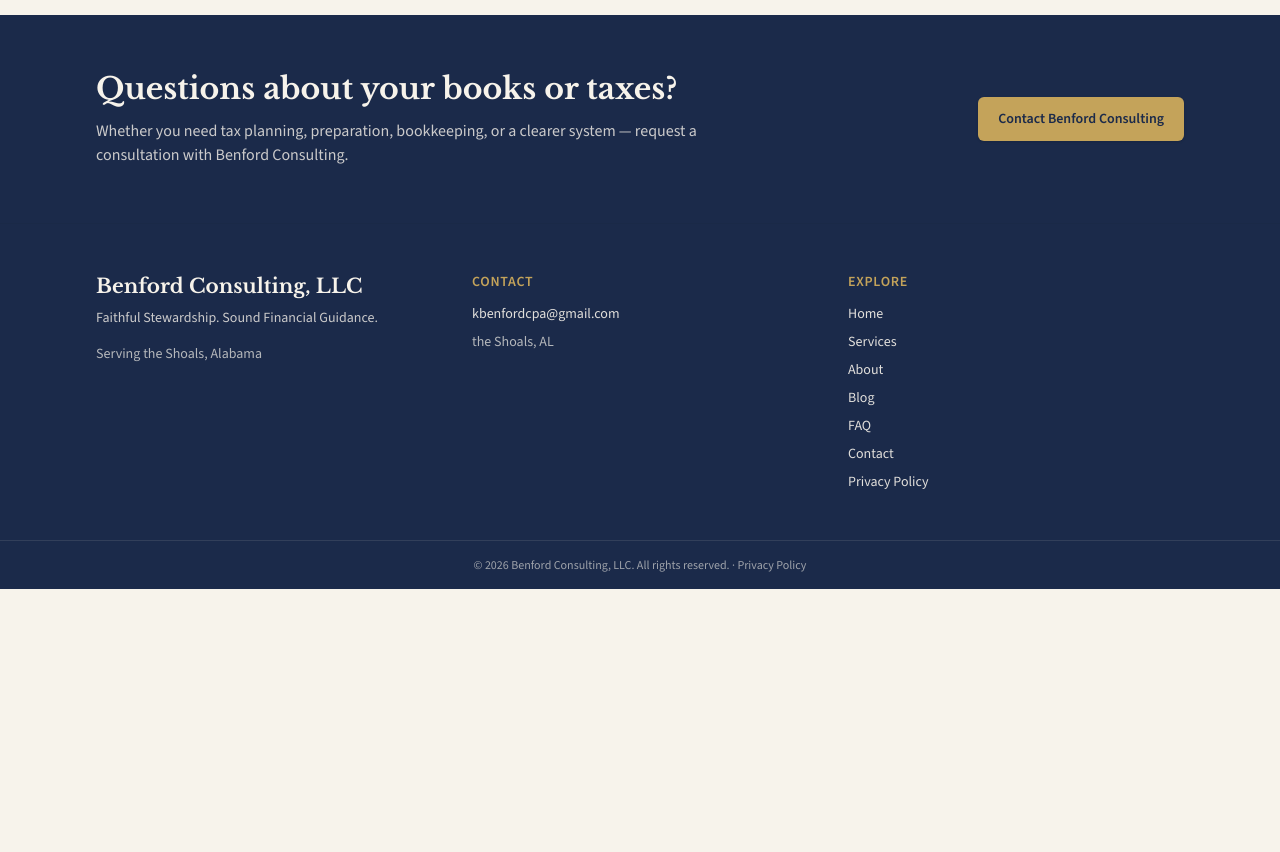
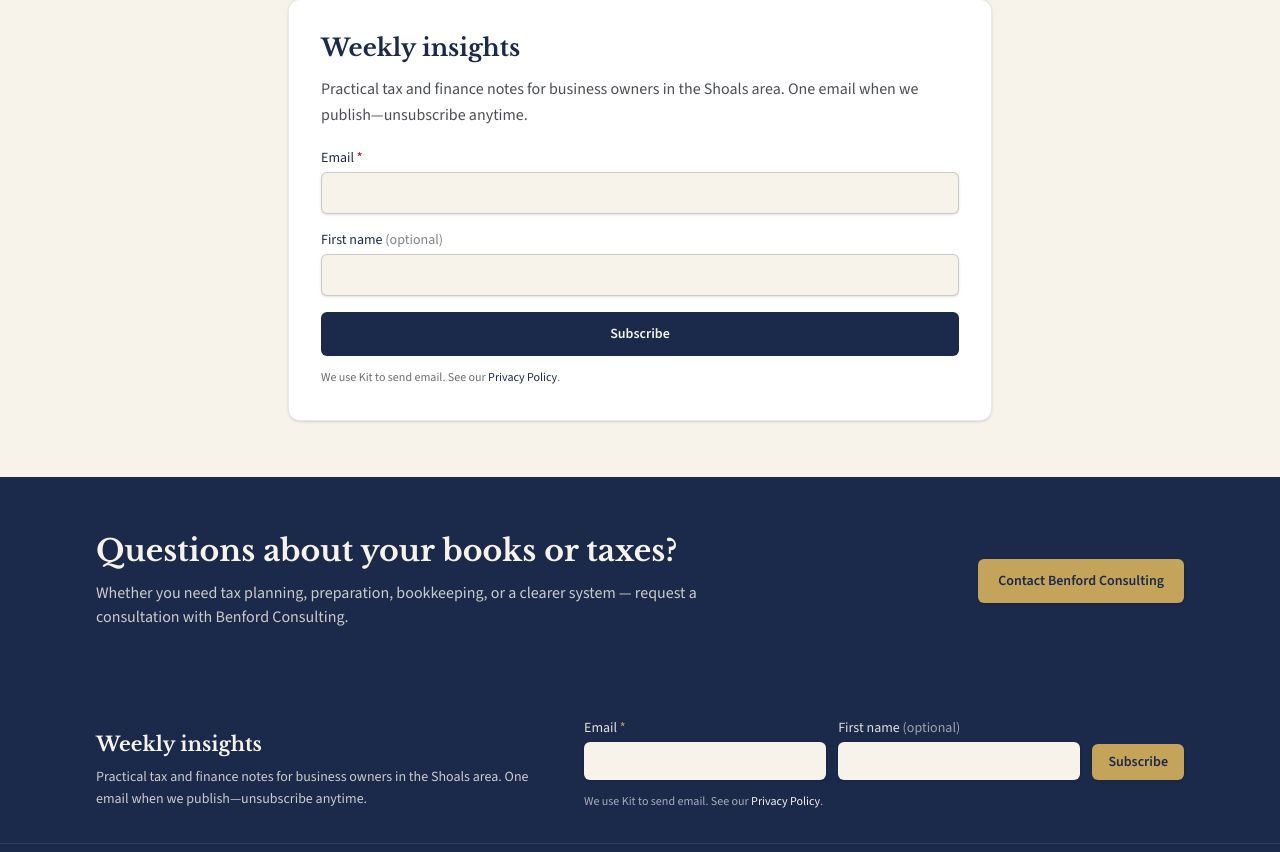
Before and after one commit to kbenfordcpa/benfordcpa, a Next.js app: page /blog in a window 1280 px wide. Shown: the part 668-1520 px from the top of the page. Before the commit the page ends 1257 px from the top, so only its background shows below. Built offline with nearby package versions, Linux system fonts and the light colour scheme; no server answers.

Commit message:
Add a Kit newsletter signup to the footer and blog.
Share one styled form that posts email_address and optional fields[first_name] to the Kit form, and note the mailing list in the privacy policy.

Co-authored-by: kbenfordcpa <kbenfordcpa@users.noreply.github.com>

```diff
--- a/src/app/blog/page.tsx
+++ b/src/app/blog/page.tsx
@@ -2,6 +2,7 @@ import type { Metadata } from "next";
 import Link from "next/link";
 import { CtaBanner } from "@/components/CtaBanner";
 import { JsonLd } from "@/components/JsonLd";
+import { NewsletterSignup } from "@/components/NewsletterSignup";
 import { getAllPosts } from "@/lib/blog";
 import { breadcrumbJsonLd } from "@/lib/schema";
 import { siteConfig } from "@/lib/site";
@@ -119,6 +120,8 @@ export default function BlogIndexPage() {
             ))}
           </ul>
         )}
+
+        <NewsletterSignup className="mt-10" />
       </div>
 
       <CtaBanner
--- a/src/app/globals.css
+++ b/src/app/globals.css
@@ -133,3 +133,23 @@ textarea:focus-visible {
   font-style: italic;
   color: color-mix(in srgb, var(--navy) 90%, transparent);
 }
+
+/* Kit replaces the fields node with this alert after a successful subscribe. */
+.newsletter-signup .formkit-alert-success {
+  border-radius: 0.375rem;
+  padding: 0.75rem 1rem;
+  font-size: 0.875rem;
+  line-height: 1.5;
+}
+
+.newsletter-signup[data-variant="footer"] .formkit-alert-success {
+  border: 1px solid color-mix(in srgb, var(--gold) 50%, transparent);
+  background: color-mix(in srgb, var(--cream) 12%, transparent);
+  color: var(--cream);
+}
+
+.newsletter-signup[data-variant="panel"] .formkit-alert-success {
+  border: 1px solid color-mix(in srgb, var(--gold) 45%, transparent);
+  background: color-mix(in srgb, var(--gold) 18%, white);
+  color: var(--navy);
+}
--- a/src/app/privacy/page.tsx
+++ b/src/app/privacy/page.tsx
@@ -6,7 +6,7 @@ import { siteConfig } from "@/lib/site";
 export const metadata: Metadata = {
   title: "Privacy Policy | Benford Consulting, LLC",
   description:
-    "How Benford Consulting, LLC collects and uses information on www.benfordcpa.com — contact forms, Google Analytics, Microsoft Clarity, cookies, and your choices.",
+    "How Benford Consulting, LLC collects and uses information on www.benfordcpa.com — contact forms, the mailing list, Google Analytics, Microsoft Clarity, cookies, and your choices.",
   alternates: { canonical: "/privacy" },
   openGraph: {
     title: "Privacy Policy | Benford Consulting, LLC",
@@ -38,7 +38,7 @@ export default function PrivacyPage() {
             Privacy Policy
           </h1>
           <p className="mt-4 max-w-2xl text-cream/85">
-            {siteConfig.name} — last updated September 22, 2026
+            {siteConfig.name} — last updated September 27, 2026
           </p>
         </div>
       </section>
@@ -66,6 +66,11 @@ export default function PrivacyPage() {
             name, email address, and message. We use that information only to
             respond to your inquiry and to provide CPA and related services you
             request. We do not sell your personal information.
+          </p>
+          <p className="mt-4 leading-relaxed text-charcoal/85">
+            If you join the mailing list, we send the email address and optional
+            first name you submit to Kit so we can email occasional notes. You
+            can unsubscribe at any time.
           </p>
         </section>
 
--- a/src/components/Footer.tsx
+++ b/src/components/Footer.tsx
@@ -1,4 +1,5 @@
 import Link from "next/link";
+import { NewsletterSignup } from "@/components/NewsletterSignup";
 import { siteConfig } from "@/lib/site";
 
 export function Footer() {
@@ -6,6 +7,11 @@ export function Footer() {
 
   return (
     <footer className="mt-auto border-t border-navy-800/10 bg-navy text-cream">
+      <div className="border-b border-cream/10">
+        <div className="mx-auto max-w-6xl px-4 py-8 sm:px-6 lg:px-8">
+          <NewsletterSignup variant="footer" />
+        </div>
+      </div>
       <div className="mx-auto grid max-w-6xl gap-10 px-4 py-12 sm:px-6 md:grid-cols-3 lg:px-8">
         <div>
           <p className="font-serif text-xl font-semibold">{siteConfig.name}</p>
--- /dev/null
+++ b/src/components/NewsletterSignup.tsx
@@ -0,0 +1,241 @@
+"use client";
+
+import Link from "next/link";
+import Script from "next/script";
+import { useEffect, useId, useRef } from "react";
+
+const KIT_FORM_ID = "9968410";
+const KIT_UID = "34c5e2894b";
+const KIT_ACTION = "https://app.kit.com/forms/9968410/subscriptions";
+const KIT_SCRIPT_SRC = "https://f.convertkit.com/ckjs/ck.5.js";
+
+/** Kit’s configured double opt-in confirmation. */
+const KIT_OPTIONS = JSON.stringify({
+  settings: {
+    after_subscribe: {
+      action: "message",
+      success_message:
+        "Success! Now check your email to confirm your subscription.",
+      redirect_url: "",
+    },
+    recaptcha: { enabled: false },
+    return_visitor: { action: "show", custom_content: "" },
+  },
+  version: "5",
+});
+
+type KitTrackedForm = { element: HTMLFormElement };
+
+type NewsletterSignupProps = {
+  variant?: "footer" | "panel";
+  className?: string;
+};
+
+function trackedForms(): KitTrackedForm[] | undefined {
+  return (window as Window & { __sv_forms?: KitTrackedForm[] }).__sv_forms;
+}
+
+function isTracked(form: HTMLFormElement): boolean {
+  return trackedForms()?.some((entry) => entry.element === form) ?? false;
+}
+
+/**
+ * ck.js binds [data-sv-form] once. Re-running it picks up forms that mount
+ * after a client navigation; already-initialized forms are left alone.
+ */
+let kitReload: Promise<void> | null = null;
+
+function reloadKitScript(): Promise<void> {
+  if (kitReload) return kitReload;
+  kitReload = new Promise((resolve) => {
+    const script = document.createElement("script");
+    script.src = KIT_SCRIPT_SRC;
+    script.async = true;
+    const finish = () => {
+      script.remove();
+      kitReload = null;
+      resolve();
+    };
+    script.onload = finish;
+    script.onerror = finish;
+    document.body.appendChild(script);
+  });
+  return kitReload;
+}
+
+export function NewsletterSignup({
+  variant = "panel",
+  className,
+}: NewsletterSignupProps) {
+  const formRef = useRef<HTMLFormElement>(null);
+  const reactId = useId();
+  const headingId = `${reactId}-heading`;
+  const emailId = `${reactId}-email`;
+  const nameId = `${reactId}-first-name`;
+  const isFooter = variant === "footer";
+
+  useEffect(() => {
+    const form = formRef.current;
+    if (!form) return;
+
+    let cancelled = false;
+
+    const releaseSuccessId = () => {
+      const success = form.querySelector<HTMLElement>("[data-element='success']");
+      if (success?.id === KIT_UID) success.removeAttribute("id");
+    };
+
+    const observer = new MutationObserver(releaseSuccessId);
+    observer.observe(form, { childList: true, subtree: true });
+
+    const interval = window.setInterval(() => {
+      if (cancelled || !formRef.current) return;
+      if (isTracked(formRef.current)) {
+        window.clearInterval(interval);
+        return;
+      }
+      if (!trackedForms()) return;
+      void reloadKitScript();
+    }, 400);
+
+    const stop = window.setTimeout(() => window.clearInterval(interval), 8000);
+
+    return () => {
+      cancelled = true;
+      observer.disconnect();
+      window.clearInterval(interval);
+      window.clearTimeout(stop);
+    };
+  }, []);
+
+  const labelClass = isFooter
+    ? "block text-sm font-medium text-cream/90"
+    : "block text-sm font-medium text-navy";
+  const fieldClass = isFooter
+    ? "mt-1 w-full rounded-md border border-cream/25 bg-cream px-3 py-2 text-sm text-charcoal shadow-sm focus:border-gold focus:outline-none focus:ring-2 focus:ring-gold/40"
+    : "mt-1 w-full rounded-md border border-navy/20 bg-cream px-3 py-2 text-charcoal shadow-sm focus:border-gold focus:outline-none focus:ring-2 focus:ring-gold/40";
+  const buttonClass = isFooter
+    ? "inline-flex w-full items-center justify-center rounded-md bg-gold px-4 py-2 text-sm font-semibold text-navy shadow-sm transition-colors hover:bg-gold-light focus-visible:outline focus-visible:outline-2 focus-visible:outline-offset-2 focus-visible:outline-cream disabled:opacity-70"
+    : "inline-flex w-full items-center justify-center rounded-md bg-navy px-4 py-3 text-sm font-semibold text-cream transition-colors hover:bg-navy-800 focus-visible:outline focus-visible:outline-2 focus-visible:outline-offset-2 focus-visible:outline-gold disabled:opacity-70 sm:w-auto";
+  const privacyClass = isFooter
+    ? "mt-3 text-xs leading-relaxed text-cream/65"
+    : "mt-3 text-xs leading-relaxed text-charcoal/70";
+  const privacyLinkClass = isFooter
+    ? "font-medium text-cream underline-offset-2 hover:underline focus-visible:outline focus-visible:outline-2 focus-visible:outline-offset-2 focus-visible:outline-gold"
+    : "font-medium text-navy underline-offset-2 hover:underline focus-visible:outline focus-visible:outline-2 focus-visible:outline-offset-2 focus-visible:outline-gold";
+
+  const sectionClass = [
+    isFooter
+      ? undefined
+      : "rounded-xl border border-navy/10 bg-white p-6 shadow-sm sm:p-8",
+    className,
+  ]
+    .filter(Boolean)
+    .join(" ");
+
+  return (
+    <section
+      aria-labelledby={headingId}
+      className={sectionClass || undefined}
+    >
+      <Script src={KIT_SCRIPT_SRC} strategy="afterInteractive" />
+      <div className={isFooter ? "md:flex md:items-end md:justify-between md:gap-10" : undefined}>
+        <div className={isFooter ? "md:max-w-md md:shrink-0" : undefined}>
+          <h2
+            id={headingId}
+            className={
+              isFooter
+                ? "font-serif text-xl font-semibold text-cream"
+                : "font-serif text-2xl font-semibold text-navy"
+            }
+          >
+            Weekly insights
+          </h2>
+          <p
+            className={
+              isFooter
+                ? "mt-2 text-sm leading-relaxed text-cream/80"
+                : "mt-3 leading-relaxed text-charcoal/85"
+            }
+          >
+            Practical tax and finance notes for business owners in the Shoals
+            area. One email when we publish—unsubscribe anytime.
+          </p>
+        </div>
+
+        <form
+          ref={formRef}
+          action={KIT_ACTION}
+          method="post"
+          data-sv-form={KIT_FORM_ID}
+          data-uid={KIT_UID}
+          data-format="inline"
+          data-version="5"
+          data-options={KIT_OPTIONS}
+          data-variant={variant}
+          className={`newsletter-signup formkit-form ${isFooter ? "mt-4 md:mt-0 md:min-w-0 md:flex-1" : "mt-5"}`}
+        >
+          <ul
+            data-element="errors"
+            data-group="alert"
+            aria-live="polite"
+            className="empty:hidden mb-3 list-none space-y-1 rounded-md border border-red-300 bg-red-50 px-3 py-2 text-sm text-red-800"
+          />
+          <div
+            data-element="fields"
+            className={
+              isFooter
+                ? "grid gap-3 sm:grid-cols-2 lg:grid-cols-[minmax(0,1fr)_minmax(0,1fr)_auto] lg:items-end"
+                : "grid gap-4"
+            }
+          >
+            <div className={isFooter ? "sm:col-span-1" : undefined}>
+              <label htmlFor={emailId} className={labelClass}>
+                Email <span className={isFooter ? "text-gold" : "text-red-700"}>*</span>
+              </label>
+              <input
+                id={emailId}
+                name="email_address"
+                type="email"
+                autoComplete="email"
+                required
+                className={fieldClass}
+              />
+            </div>
+            <div>
+              <label htmlFor={nameId} className={labelClass}>
+                First name{" "}
+                <span className={isFooter ? "font-normal text-cream/60" : "font-normal text-charcoal/60"}>
+                  (optional)
+                </span>
+              </label>
+              <input
+                id={nameId}
+                name="fields[first_name]"
+                type="text"
+                autoComplete="given-name"
+                className={fieldClass}
+              />
+            </div>
+            <button
+              type="submit"
+              data-element="submit"
+              className={
+                isFooter ? `${buttonClass} sm:col-span-2 lg:col-span-1` : buttonClass
+              }
+            >
+              Subscribe
+            </button>
+          </div>
+          <p className={privacyClass}>
+            We use Kit to send email. See our{" "}
+            <Link href="/privacy" className={privacyLinkClass}>
+              Privacy Policy
+            </Link>
+            .
+          </p>
+        </form>
+      </div>
+    </section>
+  );
+}
```
